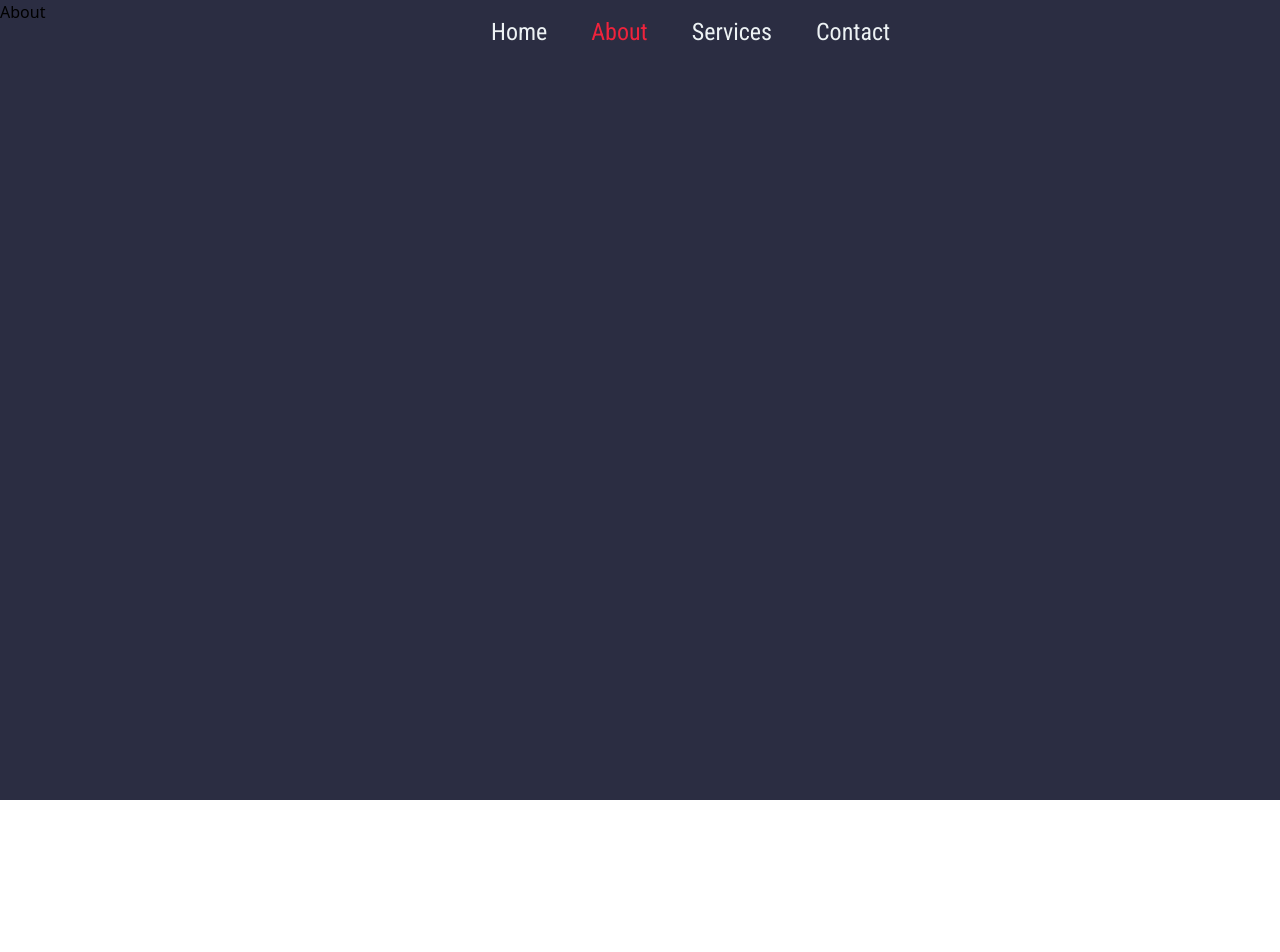
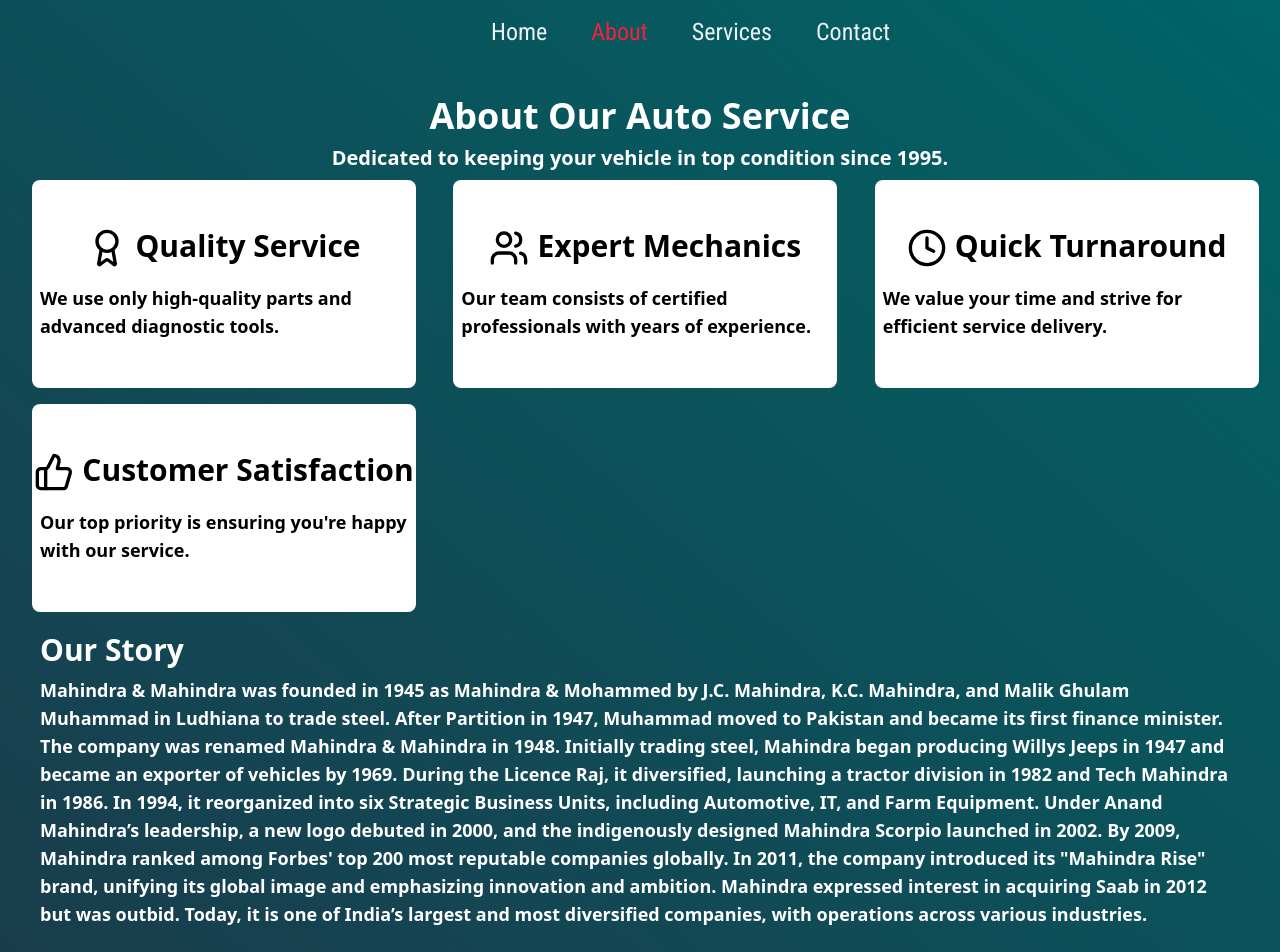
Before and after one commit to DATBOI-MAYANK/Mahindra-BE-Series-Designed-to-Amaze, a React (Vite) app: page /about in a window 1280 px wide. Shown: the top 952 px of the page. Before the commit the page ends 800 px from the top, so only its background shows below. Built offline with nearby package versions, Linux system fonts and the light colour scheme; what tailwindcss-motion would draw is missing.

Commit message:
Enhance styling and layout in App, Header, and Services components with gradient backgrounds and improved hover effects

```diff
--- a/src/App.jsx
+++ b/src/App.jsx
@@ -29,7 +29,7 @@
           <h2 className="text-5xl font-serif">BE-6</h2>
         </div>
         <div className="absolute text-white left-3/4 top-3/4 z-20">
-          <button className="group bg-white text-black font-serif text-2xl px-6 py-3 rounded-lg flex items-center space-x-2  motion-scale-in-[0.5] motion-translate-x-in-[2%] motion-translate-y-in-[86%] motion-blur-in-[20px] motion-ease-spring-bouncy transform transition-transform duration-500 ease-in-out hover:scale-110  ">
+          <button className="group bg-white text-black font-serif text-2xl px-6 py-3 rounded-lg flex items-center space-x-2  motion-scale-in-[0.5] motion-translate-x-in-[2%] motion-translate-y-in-[86%] motion-blur-in-[20px] motion-ease-spring-bouncy transform transition-transform duration-500 ease-in-out hover:scale-110 bg-gradient-to-r hover:from-gray-800  ">
             <NavLink to="/discover">Discover More</NavLink>
             <img src={ArrowRight} alt=""/>
           </button>
--- a/src/components/About/About.jsx
+++ b/src/components/About/About.jsx
@@ -1,9 +1,101 @@
-import React from 'react'
+import React from "react";
+import { Award, Users, Clock, ThumbsUp, User } from "lucide-react";
 
 function About() {
   return (
-    <div className='bg-[#2B2D42] h-screen w-full'>About</div>
-  )
+    <div className="bg-gradient-to-tr from-[#1B3A4B] to-[#006466] h-full w-full p-4">
+      <div className="flex flex-col items-center motion-scale-in-[0.5] motion-translate-x-in-[0%] motion-translate-y-in-[100%] motion-blur-in-[20px] motion-linear ">
+        <h1 className="text-4xl text-white font-bold mt-20">
+          About Our Auto Service
+        </h1>
+        <p className="text-xl text-white font-semibold mt-2">
+          Dedicated to keeping your vehicle in top condition since 1995.
+        </p>
+      </div>
+
+      <div>
+        <div className="grid grid-cols-3 mt-2 md:grid-col-2 lg:grid-col-3 gap-4 motion-blur-in-[20px]">
+          <div className="bg-white h-52 w-96 rounded-lg mx-4 hover:cursor-pointer">
+            <div className="flex flex-col items-center justify-center h-full">
+              <div className="flex">
+                <Award className="mr-2 h-10 w-10" />
+                <h1 className="font-bold text-3xl">Quality Service</h1>
+              </div>
+              <p className="font-semibold pl-2 mt-4 text-lg">
+                We use only high-quality parts and advanced diagnostic tools.
+              </p>
+            </div>
+          </div>
+          <div className="bg-white h-52 w-96 rounded-lg mx-4 hover:cursor-pointer">
+            <div className="flex flex-col items-center justify-center h-full">
+              <div className="flex">
+                <Users className="mr-2 h-10 w-10" />
+                <h1 className="font-bold text-3xl">Expert Mechanics</h1>
+              </div>
+              <p className="font-semibold pl-2 mt-4 text-lg">
+                Our team consists of certified professionals with years of
+                experience.
+              </p>
+            </div>
+          </div>
+          <div className="bg-white h-52 w-96 rounded-lg mx-4 hover:cursor-pointer">
+            <div className="flex flex-col items-center justify-center h-full">
+              <div className="flex">
+                <Clock className="mr-2 h-10 w-10" />
+                <h1 className="font-bold text-3xl">Quick Turnaround</h1>
+              </div>
+              <p className="font-semibold pl-2 mt-4 text-lg">
+                We value your time and strive for efficient service delivery.
+              </p>
+            </div>
+          </div>
+          <div className="bg-white h-52 w-96 rounded-lg mx-4 hover:cursor-pointer">
+            <div className="flex flex-col items-center justify-center h-full">
+              <div className="flex">
+                <ThumbsUp className="mr-2 h-10 w-10" />
+                <h1 className="font-bold text-3xl">Customer Satisfaction</h1>
+              </div>
+              <p className="font-semibold pl-2 mt-4 text-lg">
+                Our top priority is ensuring you're happy with our service.
+              </p>
+            </div>
+          </div>
+        </div>
+        <div className="mx-6">
+          <h1 className="text-3xl text-white font-bold mt-5">Our Story</h1>
+          <p className="text-lg text-white font-semibold mt-2">
+            Mahindra & Mahindra was founded in 1945 as Mahindra & Mohammed by
+            J.C. Mahindra, K.C. Mahindra, and Malik Ghulam Muhammad in Ludhiana
+            to trade steel. After Partition in 1947, Muhammad moved to Pakistan
+            and became its first finance minister. The company was renamed
+            Mahindra & Mahindra in 1948. Initially trading steel, Mahindra began
+            producing Willys Jeeps in 1947 and became an exporter of vehicles by
+            1969. During the Licence Raj, it diversified, launching a tractor
+            division in 1982 and Tech Mahindra in 1986. In 1994, it reorganized
+            into six Strategic Business Units, including Automotive, IT, and
+            Farm Equipment. Under Anand Mahindra’s leadership, a new logo
+            debuted in 2000, and the indigenously designed Mahindra Scorpio
+            launched in 2002. By 2009, Mahindra ranked among Forbes' top 200
+            most reputable companies globally. In 2011, the company introduced
+            its "Mahindra Rise" brand, unifying its global image and emphasizing
+            innovation and ambition. Mahindra expressed interest in acquiring
+            Saab in 2012 but was outbid. Today, it is one of India’s largest and
+            most diversified companies, with operations across various
+            industries.
+          </p>
+          <h1 className="text-3xl text-white font-bold mt-5">Our Mission</h1>
+          <p className="text-lg text-white font-semibold mt-2">
+            Tech Mahindra, part of the Mahindra Group, is driven by a mission to
+            empower enterprises, employees, and society to rise toward a more
+            equitable world, foster future readiness, and create lasting value.
+            The company is committed to being agile, customer-focused, and
+            purpose-driven, offering world-class technology solutions that
+            inspire positive transformation within communities.
+          </p>
+        </div>
+      </div>
+    </div>
+  );
 }
 
-export default About
+export default About;
--- a/src/components/Header/Header.jsx
+++ b/src/components/Header/Header.jsx
@@ -5,53 +5,68 @@
   return (
     <nav className=" mx-5 mt-4  absolute text-[#EDF2F4] z-10">
       <ul className="flex ml-9 left-full relative space-x-11 font-serif text-2xl motion-scale-in-[0.5] motion-translate-x-in-[1%] motion-translate-y-in-[-75%] motion-blur-in-[20px] motion-ease-spring-bouncy">
-        <li className="hover:underline">
+        <li className="relative group ">
           <NavLink
             to="/"
             className={({ isActive }) =>
               `${
-                isActive ? "text-[#EF233C]  motion-scale-in-[0.5] motion-translate-x-in-[1%] motion-translate-y-in-[-75%] motion-blur-in-[20px] motion-ease-spring-bouncy" : "text-[#EDF2F4]"
+                isActive
+                  ? "text-[#EF233C]  motion-scale-in-[0.5] motion-translate-x-in-[1%] motion-translate-y-in-[-75%] motion-blur-in-[20px] motion-ease-spring-bouncy"
+                  : "text-[#EDF2F4]"
               } hover:text-[#EF233C] `
             }
           >
             Home
           </NavLink>
+          <span class="absolute left-0 bottom-0 h-[2px] w-full bg-[#EF233C] scale-x-0 transform transition-transform duration-300 ease-in-out group-hover:scale-x-100"></span>
         </li>
-        <li className="hover:underline">
+        <li className="relative group">
           <NavLink
             to="/about"
             className={({ isActive }) =>
               `${
-                isActive ? "text-[#EF233C]  motion-scale-in-[0.5] motion-translate-x-in-[1%] motion-translate-y-in-[-75%] motion-blur-in-[20px] motion-ease-spring-bouncy " : "text-[#EDF2F4]"
+                isActive
+                  ? "text-[#EF233C]  motion-scale-in-[0.5] motion-translate-x-in-[1%] motion-translate-y-in-[-75%] motion-blur-in-[20px] motion-ease-spring-bouncy "
+                  : "text-[#EDF2F4]"
               } hover:text-[#EF233C] `
             }
           >
             About
           </NavLink>
+          <span class="absolute left-0 bottom-0 h-[2px] w-full bg-[#EF233C] scale-x-0 transform transition-transform duration-300 ease-in-out group-hover:scale-x-100"></span>
+
         </li>
-        <li className="hover:underline">
+        <li className="relative group">
           <NavLink
             to="/services"
             className={({ isActive }) =>
               `${
-                isActive ? "text-[#EF233C]  motion-scale-in-[0.5] motion-translate-x-in-[1%] motion-translate-y-in-[-75%] motion-blur-in-[20px] motion-ease-spring-bouncy" : "text-[#EDF2F4]"
+                isActive
+                  ? "text-[#EF233C]  motion-scale-in-[0.5] motion-translate-x-in-[1%] motion-translate-y-in-[-75%] motion-blur-in-[20px] motion-ease-spring-bouncy"
+                  : "text-[#EDF2F4]"
               } hover:text-[#EF233C] `
             }
           >
             Services
           </NavLink>
+          <span class="absolute left-0 bottom-0 h-[2px] w-full bg-[#EF233C] scale-x-0 transform transition-transform duration-300 ease-in-out group-hover:scale-x-100"></span>
+
         </li>
-        <li className="hover:underline">
+        <li className="relative group">
           <NavLink
             to="/contact"
             className={({ isActive }) =>
               `${
-                isActive ? "text-[#EF233C]  motion-scale-in-[0.5] motion-translate-x-in-[1%] motion-translate-y-in-[-75%] motion-blur-in-[20px] motion-ease-spring-bouncy" : "text-[#EDF2F4]"
+                isActive
+                  ? "text-[#EF233C]  motion-scale-in-[0.5] motion-translate-x-in-[1%] motion-translate-y-in-[-75%] motion-blur-in-[20px] motion-ease-spring-bouncy"
+                  : "text-[#EDF2F4]"
               } hover:text-[#EF233C] `
             }
           >
             Contact
           </NavLink>
+          <span class="absolute left-0 bottom-0 h-[2px] w-full bg-[#EF233C] scale-x-0 transform transition-transform duration-300 ease-in-out group-hover:scale-x-100"></span>
+
         </li>
       </ul>
     </nav>
```
Also changed, not shown: src/components/Services/Services.jsx (+13 -13 lines).
